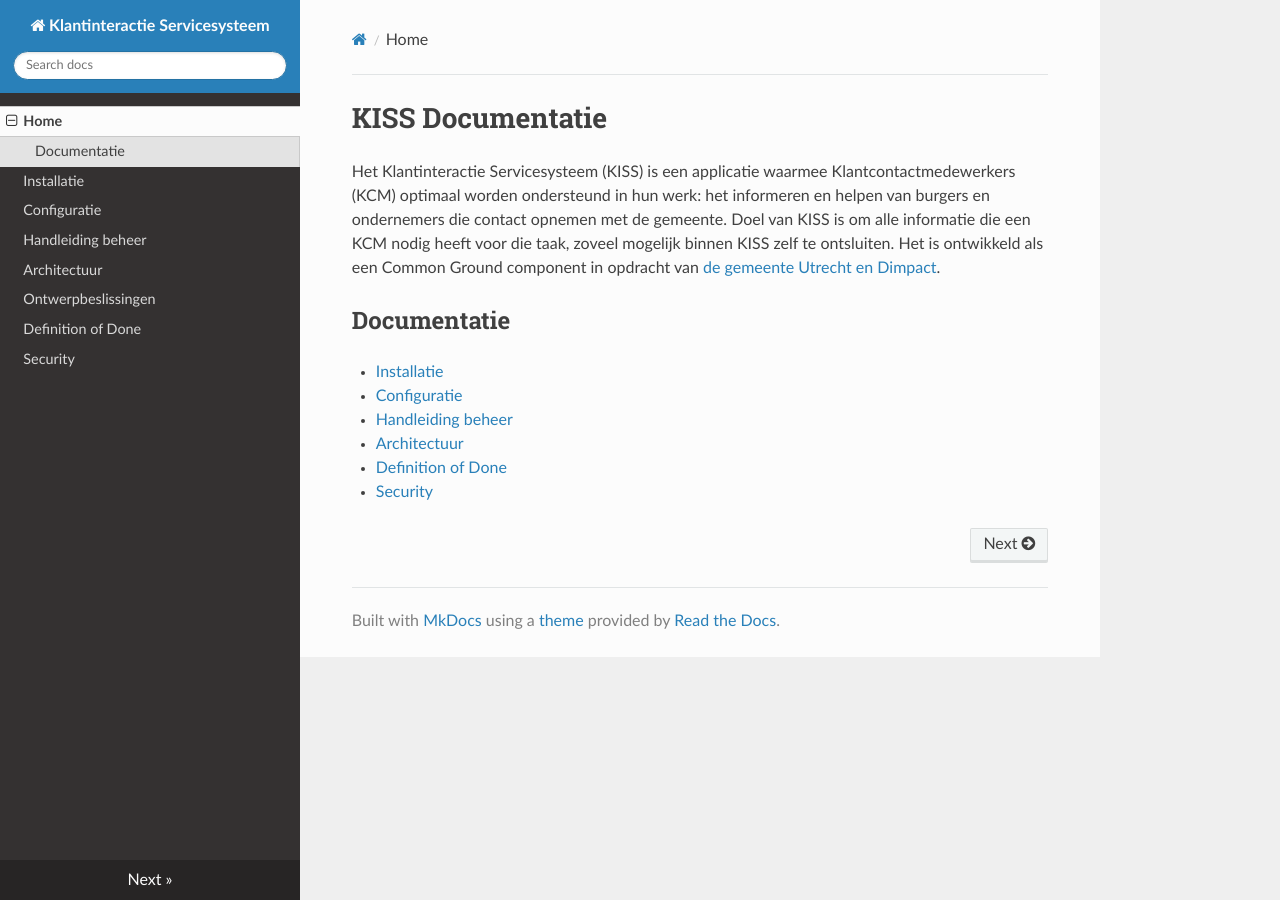
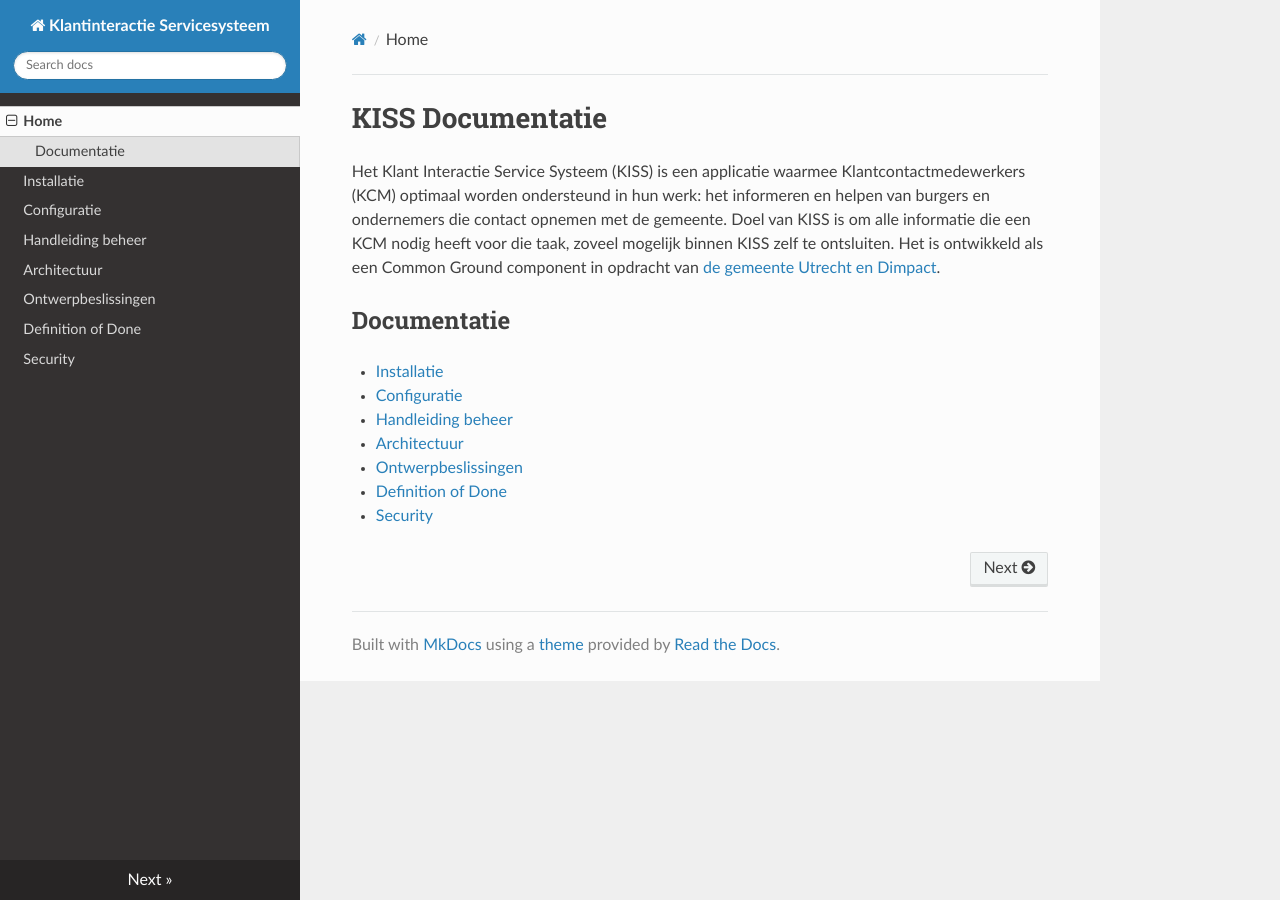
Before and after one commit to Klantinteractie-Servicesysteem/.github, an MkDocs documentation site: the page built from docs/index.md, in a window 1280 px wide. Built offline with MkDocs 1.6.1, drawn with Linux system fonts in a browser that asks for light colours; nearby versions of some CDN libraries.

Commit message:
Update index.md
Startpagina Rtd bijgewerkt met link naar Ontwerpbeslissingen

```diff
--- a/docs/index.md
+++ b/docs/index.md
@@ -1,5 +1,5 @@
 # KISS Documentatie
-Het Klantinteractie Servicesysteem (KISS) is een applicatie waarmee Klantcontactmedewerkers (KCM) optimaal worden ondersteund in hun werk: het informeren en helpen van burgers en ondernemers die contact opnemen met de gemeente. Doel van KISS is om alle informatie die een KCM nodig heeft voor die taak, zoveel mogelijk binnen KISS zelf te ontsluiten. Het is ontwikkeld als een Common Ground component in opdracht van [de gemeente Utrecht en Dimpact](https://www.dimpact.nl/klantinteractie-servicesysteem).
+Het Klant Interactie Service Systeem (KISS) is een applicatie waarmee Klantcontactmedewerkers (KCM) optimaal worden ondersteund in hun werk: het informeren en helpen van burgers en ondernemers die contact opnemen met de gemeente. Doel van KISS is om alle informatie die een KCM nodig heeft voor die taak, zoveel mogelijk binnen KISS zelf te ontsluiten. Het is ontwikkeld als een Common Ground component in opdracht van [de gemeente Utrecht en Dimpact](https://www.dimpact.nl/klantinteractie-servicesysteem).
 
 ## Documentatie
 
@@ -7,5 +7,6 @@ Het Klantinteractie Servicesysteem (KISS) is een applicatie waarmee Klantcontact
 - [Configuratie](CONFIGURATIE.md)
 - [Handleiding beheer](MANUAL.md)
 - [Architectuur](Architectuur.md)
+- [Ontwerpbeslissingen](DECISION-RECORD.md)
 - [Definition of Done](DEFINITIONOFDONE.md)
 - [Security](SECURITY.md)
```
